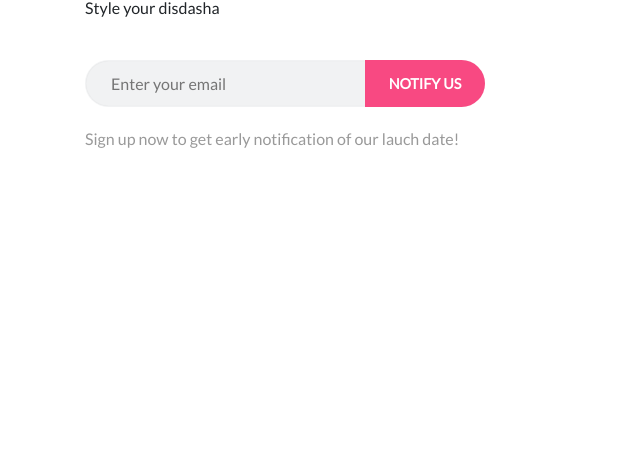
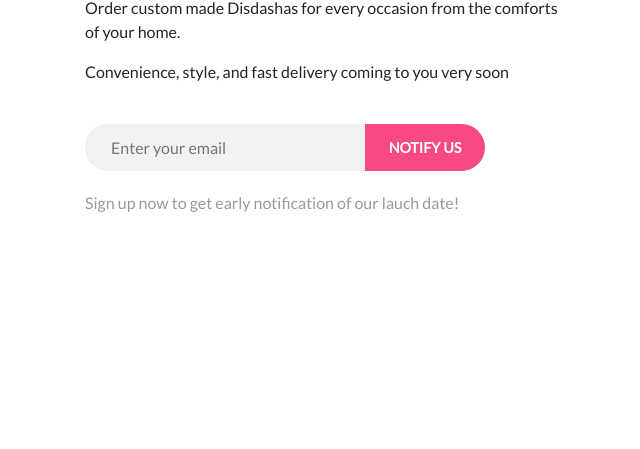
Before and after one commit to Anishgadekar1994/Anishgadekar1994.github.io, a plain HTML site: page index.html in a window 1280 px wide. Shown: the part 351-800 px from the top of the page, without its empty margins (52-692 px from the left). Drawn offline with nearby package versions, Linux system fonts and the light colour scheme; a web font is replaced by a local one.

Commit message:
changed text

```diff
--- a/index.html
+++ b/index.html
@@ -21,7 +21,8 @@
 					<img src="images/logo.png" class="logo-image">
 					<div class="coming-soon-conatiner">
 						<h1 class="coming-soon-text">Coming Soon</h1>
-						<p>Style your disdasha</p>
+						<p>Order custom made Disdashas for every occasion from the comforts of your home. </p>
+						<p>Convenience, style, and fast delivery coming to you very soon</p>
 
 						<div class="email-input-area">
 							<form method="post">
```
